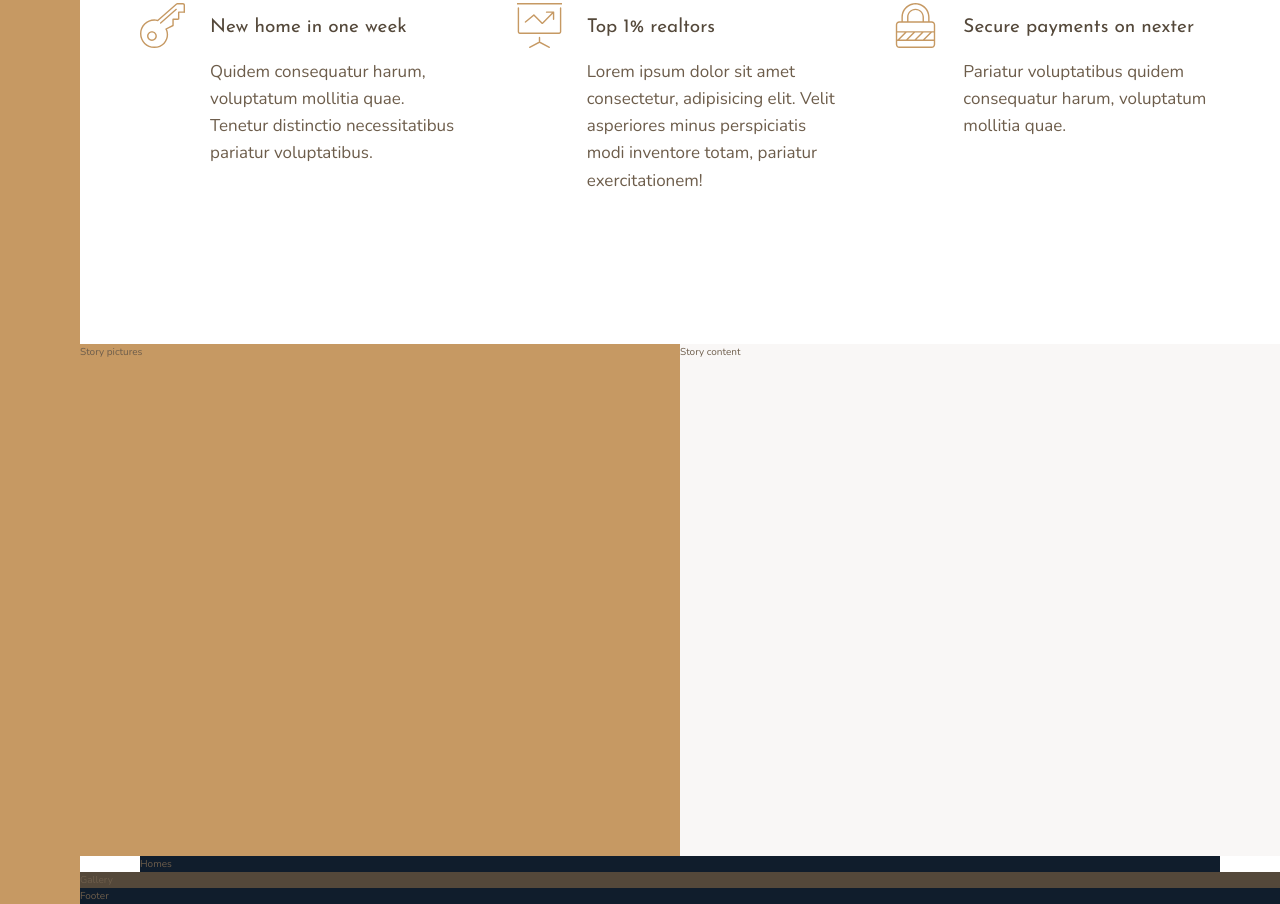
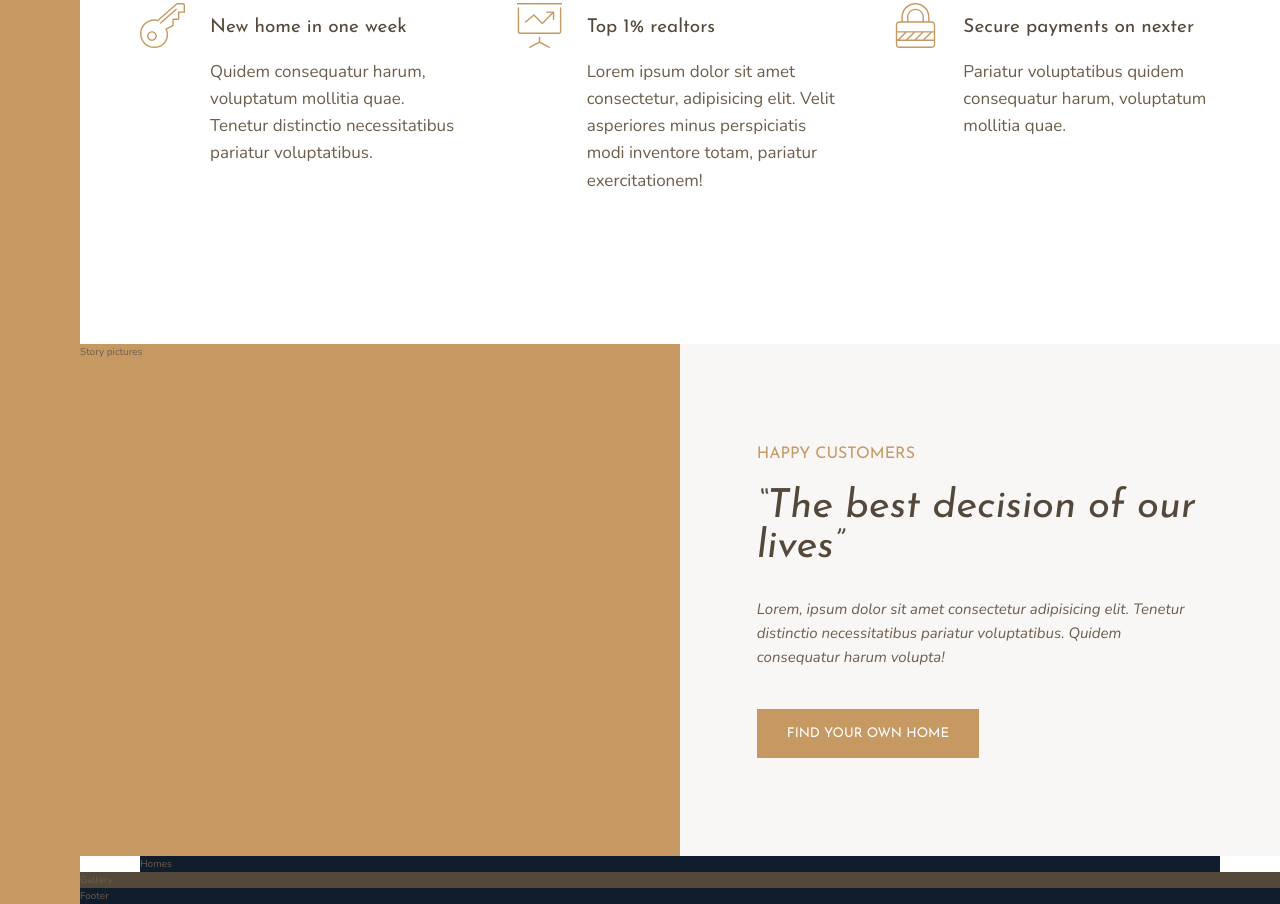
Before and after one commit to Arsenowy/nexter, a website: page index.html in a window 1280 px wide. Shown: the part 1012-1916 px from the top of the page. Drawn offline with nearby package versions, Linux system fonts and the light colour scheme.

Commit message:
Add content part of story section

```diff
--- a/img/text.txt
+++ b/img/text.txt
@@ -13,5 +13,3 @@
 
 
 --- Stories
-
-Lorem, ipsum dolor sit amet consectetur adipisicing elit. Tenetur distinctio necessitatibus pariatur voluptatibus. Quidem consequatur harum volupta!
--- a/index.html
+++ b/index.html
@@ -101,7 +101,18 @@
 
     <div class="story__pictures">Story pictures</div>
 
-    <div class="story__content">Story content</div>
+    <div class="story__content">
+      <h3 class="heading-3 mb-sm">Happy Customers</h3>
+      <h2 class="heading-2 heading-2--dark mb-md">
+        &ldquo;The best decision of our lives&rdquo;
+      </h2>
+      <p class="story__text">
+        Lorem, ipsum dolor sit amet consectetur adipisicing elit. Tenetur
+        distinctio necessitatibus pariatur voluptatibus. Quidem consequatur
+        harum volupta!
+      </p>
+      <button class="btn">Find your own home</button>
+    </div>
 
     <section class="homes">Homes</section>
 
--- a/sass/_story.scss
+++ b/sass/_story.scss
@@ -7,7 +7,23 @@
 
   &__content {
     background-color: $color-grey-light-1;
+    padding: 6rem 6vw;
 
     grid-column: col-start 5 / full-end;
+
+    // display: flex;
+    // flex-direction: column;
+    // justify-content: center;
+    // align-items: flex-start;
+
+    display: grid;
+    align-content: center;
+    justify-items: start;
+  }
+
+  &__text {
+    font-size: 1.5rem;
+    font-style: italic;
+    margin-bottom: 4rem;
   }
 }
--- a/sass/_typography.scss
+++ b/sass/_typography.scss
@@ -9,10 +9,24 @@
 
 .heading-2 {
   @extend %heading;
+  font-size: 4rem;
+  font-style: italic;
+  line-height: 1;
+
+  &--light {
+    color: $color-grey-light-1;
+  }
+
+  &--dark {
+    color: $color-grey-dark-1;
+  }
 }
 
 .heading-3 {
   @extend %heading;
+  font-size: 1.6rem;
+  color: $color-primary;
+  text-transform: uppercase;
 }
 
 .heading-4 {
@@ -27,3 +41,36 @@
     color: $color-grey-dark-1;
   }
 }
+
+.btn {
+  background-color: $color-primary;
+  color: #fff;
+  border: none;
+  border-radius: 0;
+  font-family: $font-display;
+  text-transform: uppercase;
+  font-style: 1.5rem;
+  padding: 1.8rem 3rem;
+  cursor: pointer;
+  transition: all 0.3s;
+
+  &:hover {
+    background-color: $color-primary-dark;
+  }
+}
+
+.mb-sm {
+  margin-bottom: 2rem;
+}
+
+.mb-md {
+  margin-bottom: 3rem;
+}
+
+.mb-lg {
+  margin-bottom: 4rem;
+}
+
+.mb-hg {
+  margin-bottom: 8rem;
+}
```
Also changed, not shown: css/style.css.
